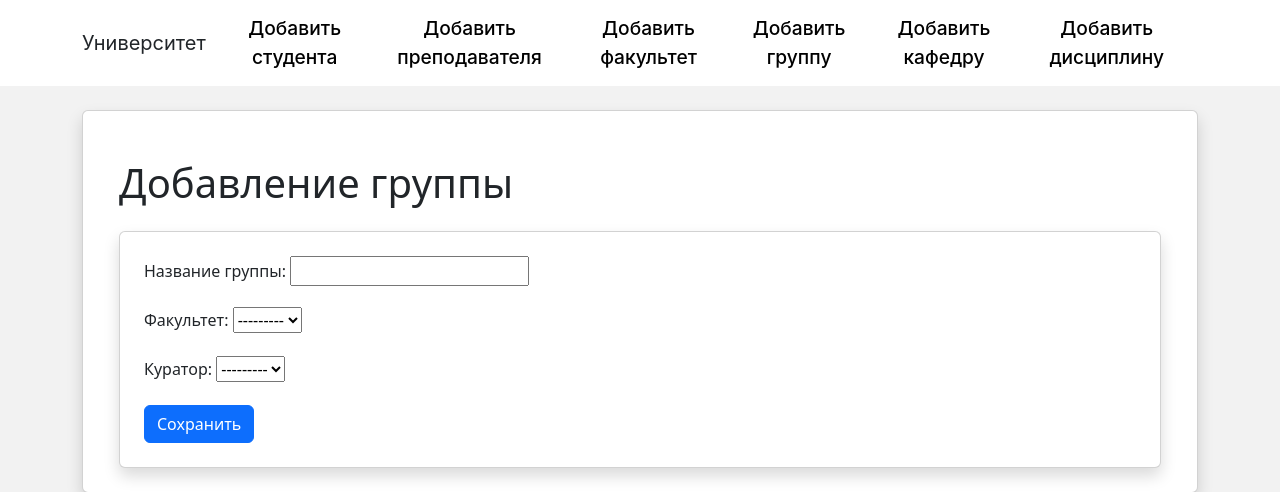
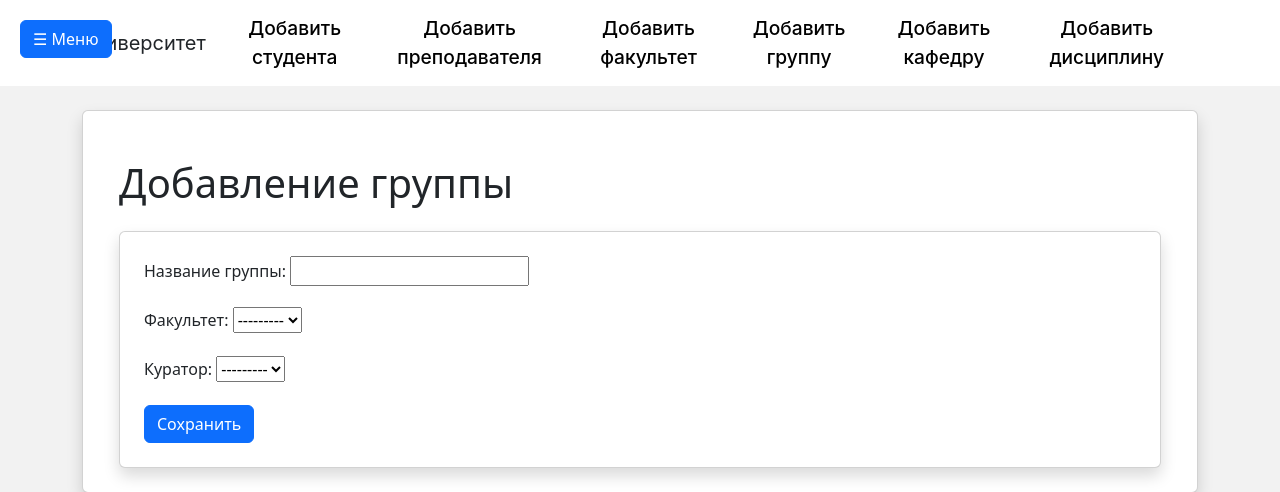
Before and after one commit to Nikita-Stepanyuga/UniversityMack, a Django app: page /add/group/ in a window 1280 px wide. Shown: the top 492 px of the page. Run offline with Django 5.2, Linux system fonts and the light colour scheme; data that the repository does not hold is empty.

Commit message:
UniversityMack

```diff
--- a/university/education/static/css/style.css
+++ b/university/education/static/css/style.css
@@ -52,3 +52,10 @@ body {
     margin-right: 5px;
     padding-top: 5px;
 }
+.menu-toggle {
+      position: fixed;
+      top: 20px;
+      left: 20px;
+      z-index: 1000;
+      transition: opacity 0.3s ease;
+    }
--- a/university/education/templates/layout/base_form.html
+++ b/university/education/templates/layout/base_form.html
@@ -33,7 +33,9 @@
             </div>
         </nav>
     </header>
-
+    <button class="btn btn-primary menu-toggle">
+       ☰ Меню
+    </button>
     <main class="container py-4">
         <div class="card shadow p-4">
             {% block content %}{% endblock %}
```
